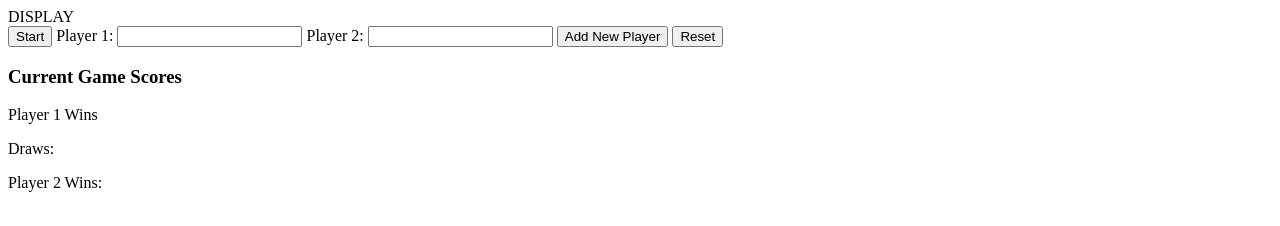
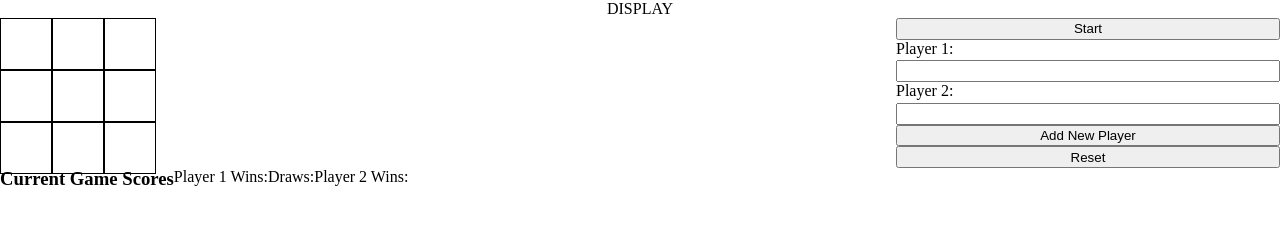
Before and after one commit to dchen705/Tic-Tac-Toe, a plain HTML site: page index.html in a window 1280 px wide. Drawn offline with Linux system fonts and the light colour scheme.

Commit message:
Apply grid layout to containers

```diff
--- a/index.html
+++ b/index.html
@@ -4,6 +4,7 @@
     <meta charset="UTF-8">
     <meta http-equiv="X-UA-Compatible" content="IE=edge">
     <meta name="viewport" content="width=device-width, initial-scale=1.0">
+    <link href="styles.css" rel="stylesheet">
     <title>Document</title>
 </head>
 <body>
@@ -12,7 +13,15 @@
             <span>DISPLAY</span>
         </div>
         <div class="tictactoe-board">
-
+            <div class="7"></div>
+            <div class="8"></div>
+            <div class="9"></div>
+            <div class="4"></div>
+            <div class="5"></div>
+            <div class="6"></div>
+            <div class="1"></div>
+            <div class="2"></div>
+            <div class="3"></div>
         </div>
         <div class="control-board">
             <button>Start</button>
@@ -32,7 +41,7 @@
         <div class="scoreboard">
             <h3>Current Game Scores</h3>
             <p>
-                Player 1 Wins
+                Player 1 Wins:
             </p>
             <p>
                 Draws:
--- a/styles.css
+++ b/styles.css
@@ -0,0 +1,47 @@
+* {
+    padding:0;
+    margin:0;
+
+}
+.all-container {
+    display:grid;
+    grid-template-rows: 1fr, 10fr, 2fr;
+    grid-template-columns: 7fr 3fr;
+}
+
+.display {
+    grid-row: 1 / 2;
+    grid-column: 1 / 3;
+    text-align: center;
+}
+
+.tictactoe-board {
+    grid-row: 2 / 3;
+    grid-column: 1 / 2;
+    width: 150px;
+    height: 150px;
+    display: grid;
+    grid-template-areas:
+        "7 8 9"
+        "4 5 6"
+        "1 2 3";
+}
+
+.tictactoe-board>div {
+    border: 1px solid black;
+    width: 50px;
+    height: 50px;
+}
+
+.control-board {
+    grid-row: 2 / 3;
+    grid-column: 2 / 3;
+    display: grid;
+
+}
+
+.scoreboard {
+    grid-row: 3 / 4;
+    grid-column: 1 / 3;
+    display: flex;
+}
```
Also changed, not shown: scripts.js (+12 -0 lines).
